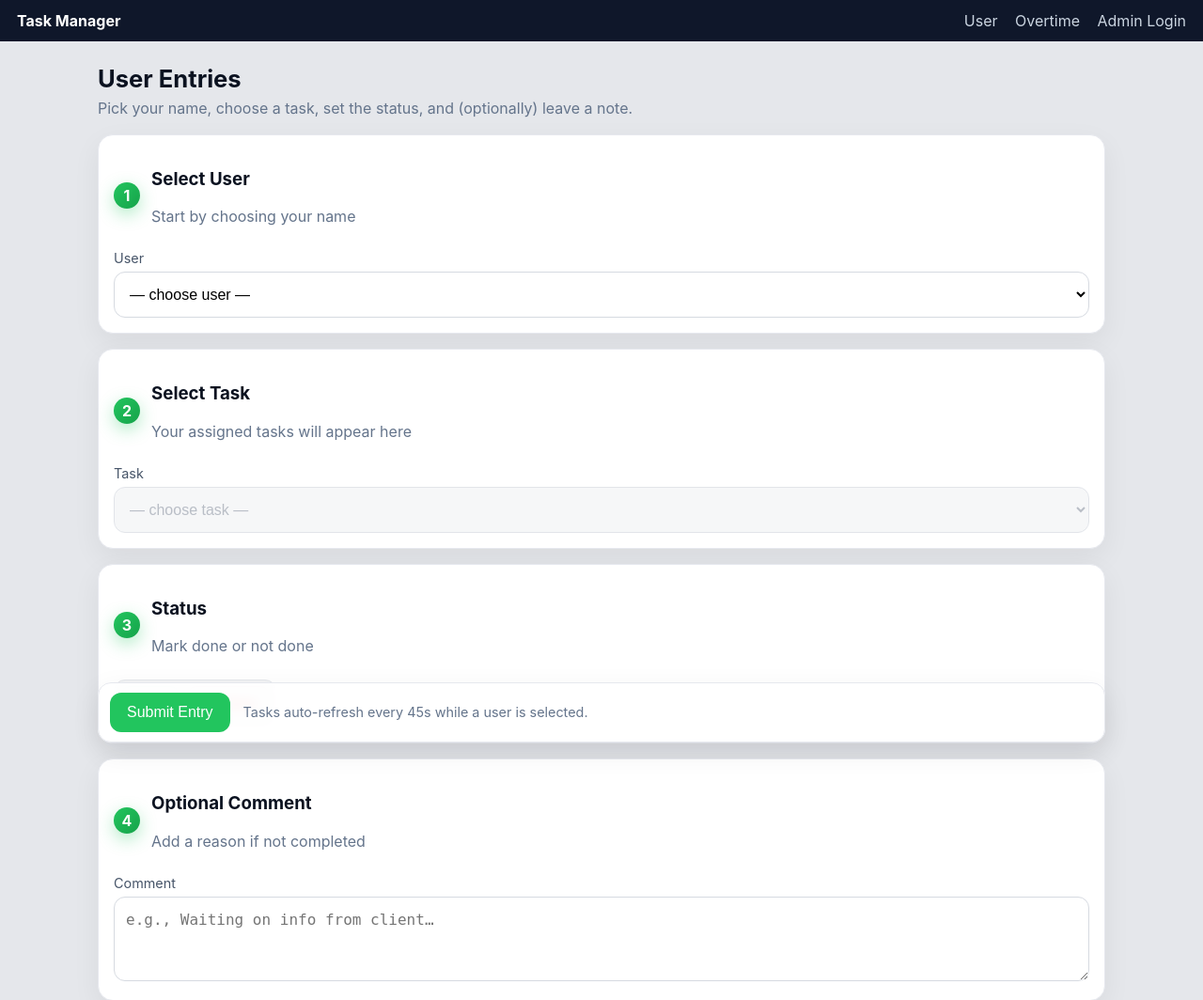
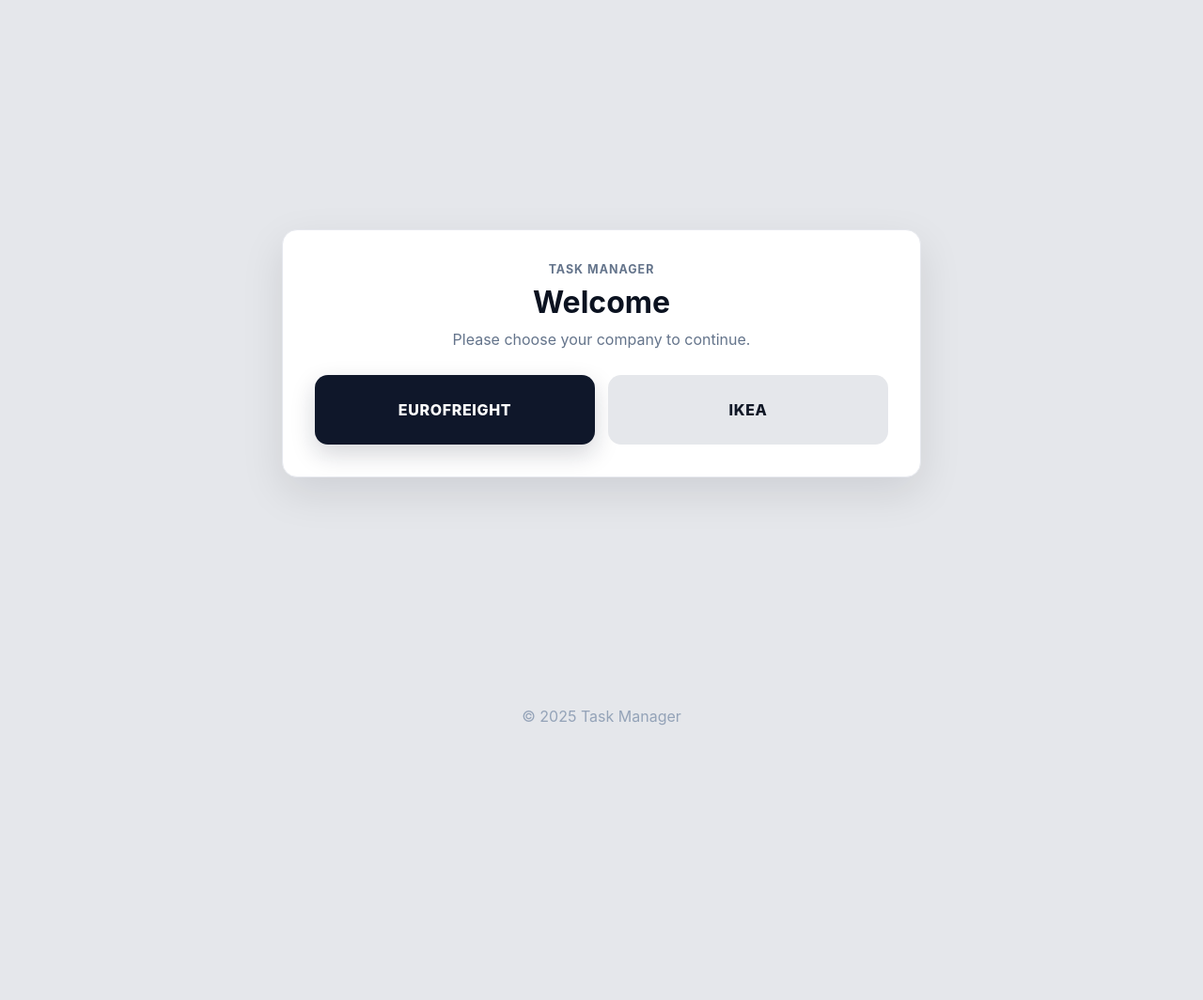
Before and after one commit to Georgewp3/Eurofreight-Task-Manager, a Flask app: page / in a window 1280 px wide. Shown: the top 1064 px of the page at 94% size. After the commit the page ends 772 px from the top, so only its background shows below. Run offline with Flask 3, Linux system fonts and the light colour scheme; some libraries are stand-ins or nearby versions.

Commit message:
Addition of Company Selection page

```diff
--- a/TaskApp3/app.py
+++ b/TaskApp3/app.py
@@ -430,9 +430,17 @@
 
     # ---------- Views ----------
     @app.get("/")
+    def choice_page():
+        return render_template("choice.html", hide_nav=True)
+
+    @app.get("/eurofreight")
     def user_page():
         users = User.query.filter_by(active=True).order_by(User.full_name.asc()).all()
         return render_template("user.html", users=users)
+
+    @app.get("/ikea")
+    def ikea_page():
+        return render_template("ikea.html", hide_nav=True)
 
     @app.post("/submit")
     def submit_entry():
--- a/TaskApp3/static/style.css
+++ b/TaskApp3/static/style.css
@@ -13,7 +13,7 @@
 *{box-sizing:border-box}
 body{margin:0;font-family:Inter,Segoe UI,system-ui,Arial,sans-serif;background:#e5e7eb;color:#0b1220}
 .topbar{display:flex;justify-content:space-between;align-items:center;padding:12px 18px;background:var(--bg);color:#fff;position:sticky;top:0;z-index:10}
-.topbar .brand{font-weight:700}
+.topbar .brand{font-weight:700;color:#fff;text-decoration:none}
 .topbar a{color:#cbd5e1;text-decoration:none;margin-left:14px}
 .topbar a:hover{color:#fff}
 .container{max-width:1100px;margin:24px auto;padding:0 14px}
@@ -57,6 +57,82 @@
 .flash.warning{background:#fffbeb;color:#92400e}
 .flash.danger{background:#fef2f2;color:#991b1b}
 .footer{text-align:center;color:#94a3b8;margin:24px 0}
+
+/* --- Company choice and placeholder pages --- */
+.choice-wrap{
+  min-height:calc(100vh - 96px);
+  display:grid;
+  place-items:center;
+  padding:28px 14px;
+}
+.choice-card,
+.placeholder-card{
+  width:min(680px,100%);
+  background:#fff;
+  border:1px solid #e6e8ee;
+  border-radius:16px;
+  padding:34px;
+  text-align:center;
+  box-shadow:0 16px 45px rgba(2,8,23,.10);
+}
+.choice-eyebrow{
+  margin:0 0 8px;
+  color:#64748b;
+  font-weight:700;
+  letter-spacing:.08em;
+  text-transform:uppercase;
+  font-size:.78rem;
+}
+.choice-card h1,
+.placeholder-card h1{
+  margin:0;
+  font-size:2rem;
+}
+.choice-subtitle{
+  margin:10px auto 0;
+  color:#64748b;
+  max-width:440px;
+}
+.choice-actions{
+  display:grid;
+  grid-template-columns:1fr 1fr;
+  gap:14px;
+  margin-top:28px;
+}
+.choice-btn{
+  display:flex;
+  align-items:center;
+  justify-content:center;
+  min-height:74px;
+  padding:18px;
+  border-radius:14px;
+  background:#0f172a;
+  color:#fff;
+  text-decoration:none;
+  font-weight:800;
+  letter-spacing:.04em;
+  box-shadow:0 10px 26px rgba(15,23,42,.18);
+}
+.choice-btn:hover{
+  transform:translateY(-1px);
+}
+.choice-btn.secondary{
+  background:#e5e7eb;
+  color:#111827;
+  box-shadow:none;
+}
+.placeholder-card .button{
+  margin-top:22px;
+}
+@media (max-width:640px){
+  .choice-card,
+  .placeholder-card{
+    padding:24px;
+  }
+  .choice-actions{
+    grid-template-columns:1fr;
+  }
+}
 
 /* --- Modern User page styling --- */
 .page-hero{
--- a/TaskApp3/templates/base.html
+++ b/TaskApp3/templates/base.html
@@ -8,8 +8,9 @@
   <script defer src="{{ url_for('static', filename='app.js') }}"></script>
 </head>
 <body>
+  {% if not hide_nav %}
   <header class="topbar">
-    <div class="brand">Task Manager</div>
+    <a class="brand" href="{{ url_for('choice_page') }}">Task Manager</a>
     <nav>
       <a href="{{ url_for('user_page') }}">User</a>
       <a href="{{ url_for('overtime_page') }}">Overtime</a>
@@ -20,8 +21,10 @@
       {% else %}
       <a href="{{ url_for('admin_login') }}">Admin Login</a>
       {% endif %}
+      <a href="{{ url_for('choice_page') }}">Switch Company</a>
     </nav>
   </header>
+  {% endif %}
 
   {% with messages = get_flashed_messages(with_categories=true) %}
   {% if messages %}
--- /dev/null
+++ b/TaskApp3/templates/choice.html
@@ -0,0 +1,15 @@
+{% extends "base.html" %}
+{% block content %}
+<section class="choice-wrap">
+  <div class="choice-card">
+    <p class="choice-eyebrow">Task Manager</p>
+    <h1>Welcome</h1>
+    <p class="choice-subtitle">Please choose your company to continue.</p>
+
+    <div class="choice-actions">
+      <a class="choice-btn" href="{{ url_for('user_page') }}">EUROFREIGHT</a>
+      <a class="choice-btn secondary" href="{{ url_for('ikea_page') }}">IKEA</a>
+    </div>
+  </div>
+</section>
+{% endblock %}
```
Also changed, not shown: TaskApp3/templates/ikea.html (added, +11 -0 lines), TaskApp3/instance/task_db.sqlite3.
